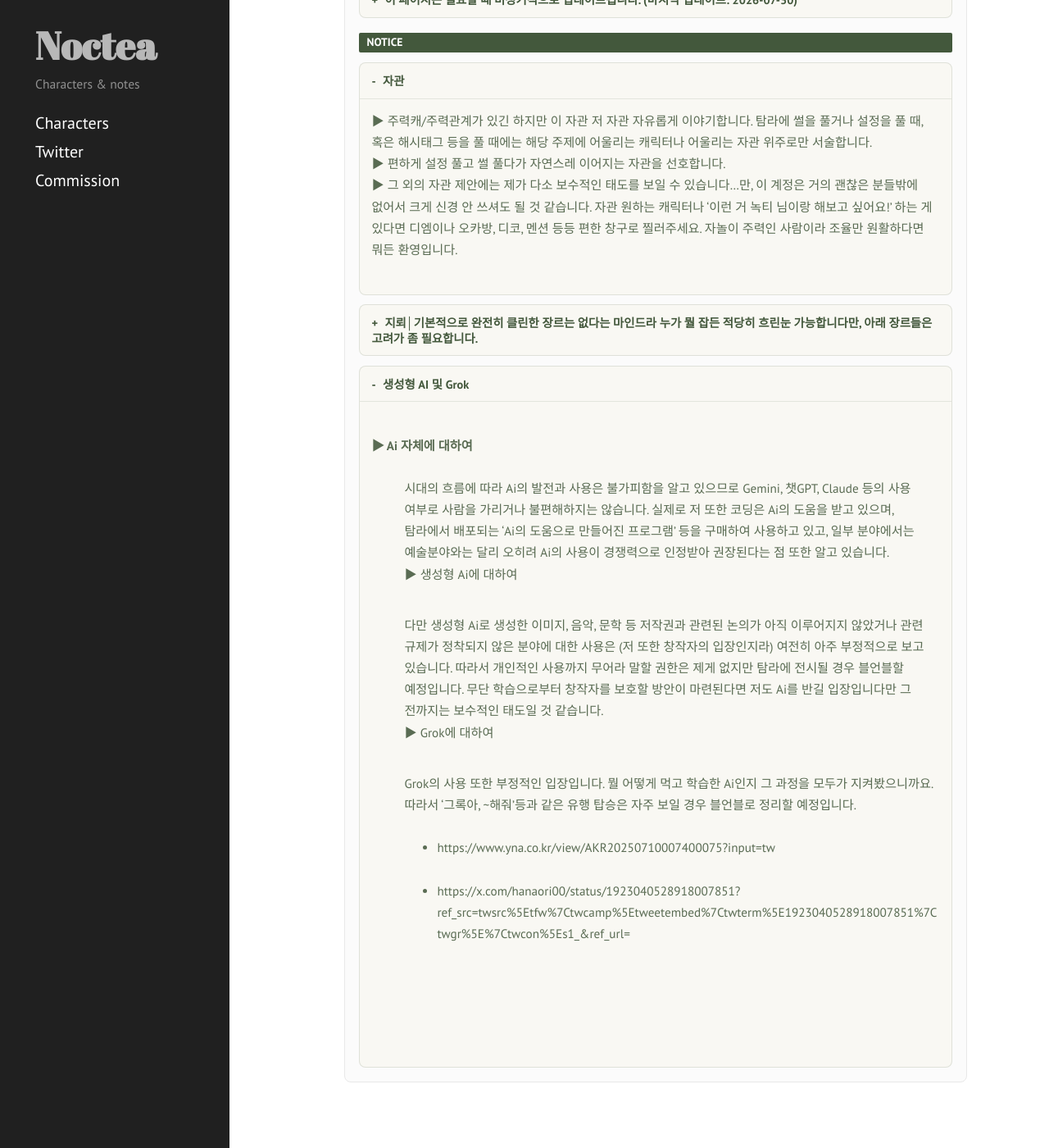
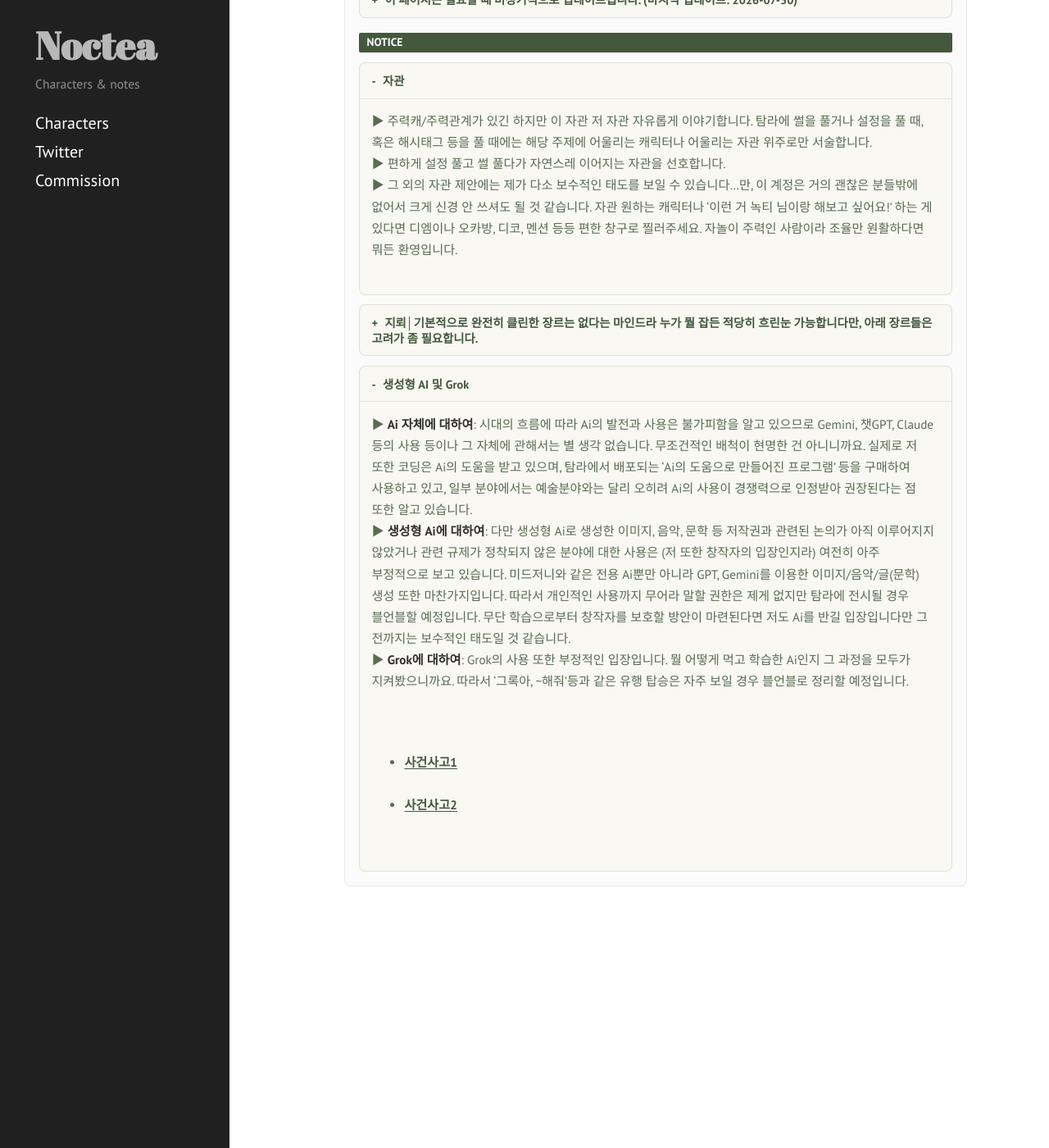
Before and after one commit to mistynocturn-design/noctea-characters, a Jekyll site: the page built from index.html, in a window 1280 px wide and 1400 px high, scrolled down 736 px. Shown: the whole window at 82% size. Built offline with Jekyll 4.4.1, drawn with Linux system fonts in a browser that asks for light colours; some web fonts are replaced; the list of posts is cut into pages by our own code.

Commit message:
Update home.yml

```diff
--- a/_data/home.yml
+++ b/_data/home.yml
@@ -39,4 +39,4 @@ details:
     text: "▶ [플레이브 / 왁타버스]: 버추얼 아이돌에 면역이 없습니다. 특히 이 두 그룹 관련으로는 탐라에 들어오면 블언블의 가능성이 있습니다. (특히 플레이브는 개인적으로 진짜 힘들어요.)\n그냥 버튜버는 OK. 아이돌만 아니면 괜찮습니다.\n▶ [호요버스, 쿠키런 ip]: 호요버스는 제 장르 표절이슈, 쿠키런은 버닝썬 이슈로 거부감이 좀 있습니다. 어쩌다 들어오는 정도는 괜찮지만 이걸 메인으로 잡는 분이 생긴다면 조용히 보내드립니다.\n▶ 그 외 [귀멸의 칼날, Project Moon의 컨텐츠, 에이스테 등 논란이 너무 명확하고 중대한 장르]: 보통 이런 것들은 제 탐라 분들도 극혐하시기 때문에 걱정은 안 되지만 혹시 몰라 적어둡니다."
   - title: "생성형 AI 및 Grok"
     open: true
-    text: "▶ Ai 자체에 대하여\n: 시대의 흐름에 따라 Ai의 발전과 사용은 불가피함을 알고 있으므로 Gemini, 챗GPT, Claude 등의 사용 여부로 사람을 가리거나 불편해하지는 않습니다. 실제로 저 또한 코딩은 Ai의 도움을 받고 있으며, 탐라에서 배포되는 'Ai의 도움으로 만들어진 프로그램' 등을 구매하여 사용하고 있고, 일부 분야에서는 예술분야와는 달리 오히려 Ai의 사용이 경쟁력으로 인정받아 권장된다는 점 또한 알고 있습니다.\n▶ 생성형 Ai에 대하여\n: 다만 생성형 Ai로 생성한 이미지, 음악, 문학 등 저작권과 관련된 논의가 아직 이루어지지 않았거나 관련 규제가 정착되지 않은 분야에 대한 사용은 (저 또한 창작자의 입장인지라) 여전히 아주 부정적으로 보고 있습니다. 따라서 개인적인 사용까지 무어라 말할 권한은 제게 없지만 탐라에 전시될 경우 블언블할 예정입니다. 무단 학습으로부터 창작자를 보호할 방안이 마련된다면 저도 Ai를 반길 입장입니다만 그 전까지는 보수적인 태도일 것 같습니다.\n▶ Grok에 대하여\n: Grok의 사용 또한 부정적인 입장입니다. 뭘 어떻게 먹고 학습한 Ai인지 그 과정을 모두가 지켜봤으니까요. 따라서 '그록아, ~해줘'등과 같은 유행 탑승은 자주 보일 경우 블언블로 정리할 예정입니다.\n- https://www.yna.co.kr/view/AKR20250710007400075?input=tw\n- https://x.com/hanaori00/status/1923040528918007851?ref_src=twsrc%5Etfw%7Ctwcamp%5Etweetembed%7Ctwterm%5E1923040528918007851%7Ctwgr%5E%7Ctwcon%5Es1_&ref_url=\n"
+    text: "▶ **Ai 자체에 대하여**: 시대의 흐름에 따라 Ai의 발전과 사용은 불가피함을 알고 있으므로 Gemini, 챗GPT, Claude 등의 사용 등이나 그 자체에 관해서는 별 생각 없습니다. 무조건적인 배척이 현명한 건 아니니까요. 실제로 저 또한 코딩은 Ai의 도움을 받고 있으며, 탐라에서 배포되는 'Ai의 도움으로 만들어진 프로그램' 등을 구매하여 사용하고 있고, 일부 분야에서는 예술분야와는 달리 오히려 Ai의 사용이 경쟁력으로 인정받아 권장된다는 점 또한 알고 있습니다.\n▶ **생성형 Ai에 대하여**: 다만 생성형 Ai로 생성한 이미지, 음악, 문학 등 저작권과 관련된 논의가 아직 이루어지지 않았거나 관련 규제가 정착되지 않은 분야에 대한 사용은 (저 또한 창작자의 입장인지라) 여전히 아주 부정적으로 보고 있습니다. 미드저니와 같은 전용 Ai뿐만 아니라 GPT, Gemini를 이용한 이미지/음악/글(문학) 생성 또한 마찬가지입니다. 따라서 개인적인 사용까지 무어라 말할 권한은 제게 없지만 탐라에 전시될 경우 블언블할 예정입니다. 무단 학습으로부터 창작자를 보호할 방안이 마련된다면 저도 Ai를 반길 입장입니다만 그 전까지는 보수적인 태도일 것 같습니다.\n▶ **Grok에 대하여**: Grok의 사용 또한 부정적인 입장입니다. 뭘 어떻게 먹고 학습한 Ai인지 그 과정을 모두가 지켜봤으니까요. 따라서 '그록아, ~해줘'등과 같은 유행 탑승은 자주 보일 경우 블언블로 정리할 예정입니다.\n- [사건사고1](https://www.yna.co.kr/view/AKR20250710007400075?input=tw)\n- [사건사고2](https://x.com/hanaori00/status/1923040528918007851?ref_src=twsrc%5Etfw%7Ctwcamp%5Etweetembed%7Ctwterm%5E1923040528918007851%7Ctwgr%5E%7Ctwcon%5Es1_&ref_url=)\n"
```
